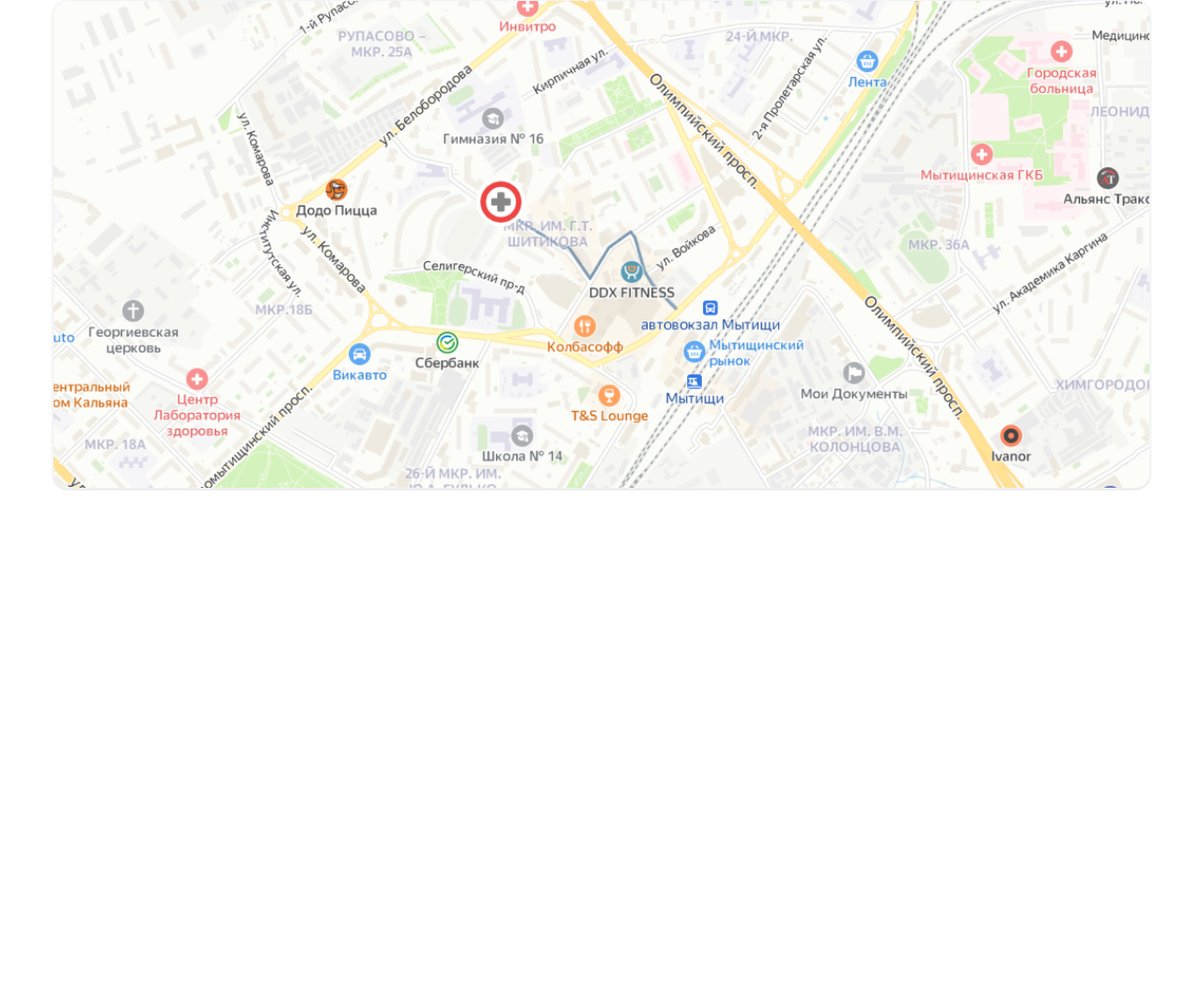
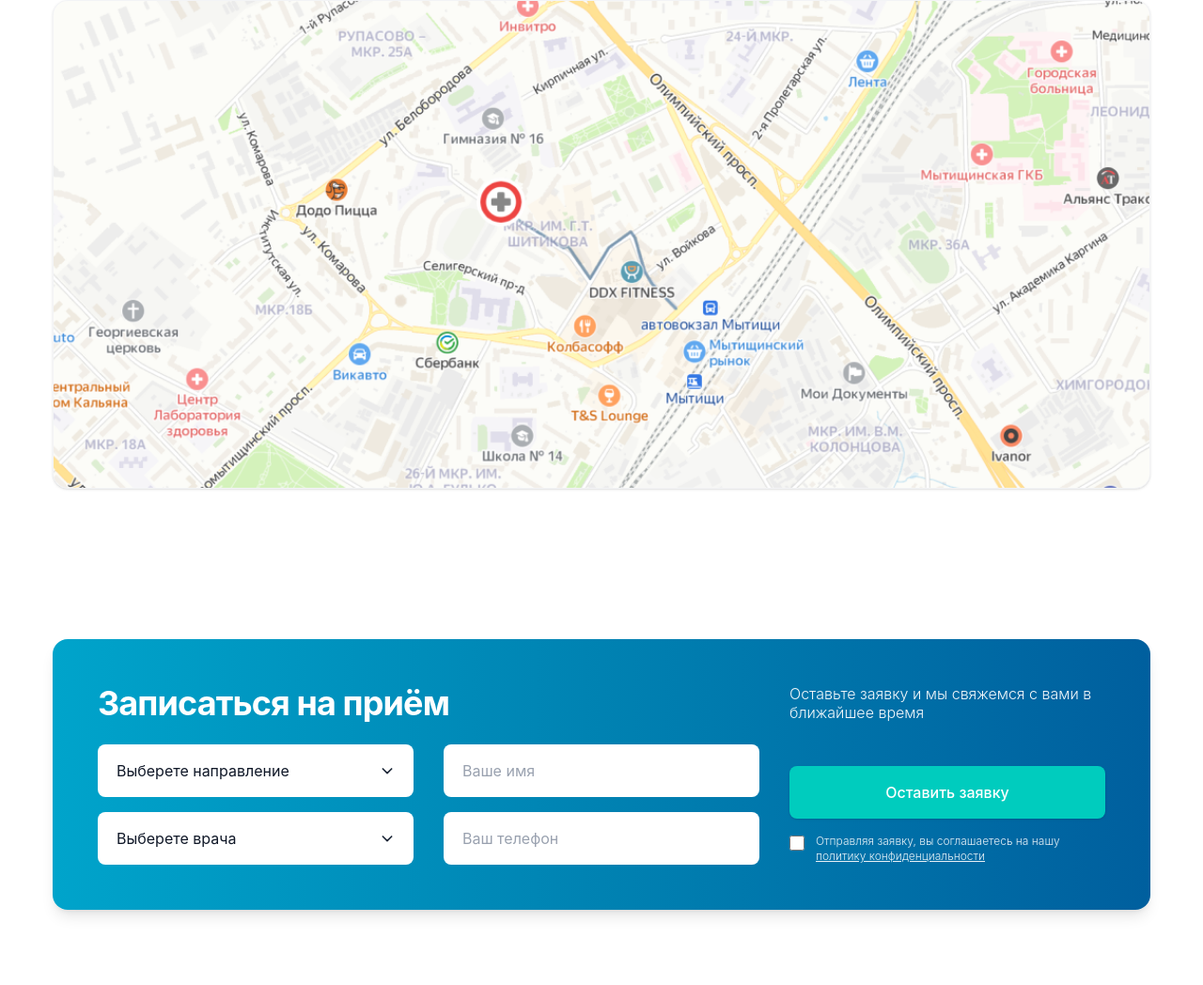
Before and after one commit to ismatovbenya2-droid/exam4, a website: page src/pageamir.html in a window 1280 px wide. Shown: the part 6746-7794 px from the top of the page at 94% size. Before the commit the page ends 7346 px from the top, so only its background shows below. Drawn offline with nearby package versions, Linux system fonts and the light colour scheme; files that its build step writes are made by us from their sources.

Commit message:
add section 11 pageamir

```diff
--- a/src/pageamir.html
+++ b/src/pageamir.html
@@ -878,5 +878,79 @@
 
     </div>
 </section>
+
+<section class="py-12 md:py-20 bg-white">
+    <div class="max-w-[1200px] mx-auto px-4">
+
+        <div class="bg-gradient-to-r from-[#00a4cb] via-[#0082b2] to-[#005f9e] rounded-2xl p-6 sm:p-10 lg:p-12 text-white shadow-lg">
+
+            <div class="grid grid-cols-1 lg:grid-cols-3 gap-y-6 lg:gap-x-8 lg:gap-y-6 items-end">
+
+                <div class="lg:col-span-2">
+                    <h2 class="text-2xl sm:text-3xl md:text-4xl font-bold tracking-tight">
+                        Записаться на приём
+                    </h2>
+                </div>
+
+                <div class="lg:col-span-1">
+                    <p class="text-sm sm:text-base text-white/95 font-light leading-tight max-w-md lg:max-w-none">
+                        Оставьте заявку и мы свяжемся с вами в ближайшее время
+                    </p>
+                </div>
+
+                <div class="flex flex-col gap-4 w-full">
+
+                    <div class="relative w-full">
+                        <select class="w-full h-14 bg-white text-gray-900 px-5 rounded-lg appearance-none font-normal text-sm sm:text-base focus:outline-none focus:ring-2 focus:ring-cyan-300 transition-all cursor-pointer" aria-label="Выберите направление">
+                            <option value="" disabled selected hidden>Выберете направление</option>
+                            <option value="1">Терапия</option>
+                            <option value="2">Неврология</option>
+                            <option value="3">Урология</option>
+                        </select>
+                        <div class="absolute right-5 top-1/2 -translate-y-1/2 pointer-events-none text-gray-800">
+                            <svg class="w-4 h-4" fill="none" stroke="currentColor" viewBox="0 0 24 24">
+                                <path stroke-linecap="round" stroke-linejoin="round" stroke-width="2.5" d="M19 9l-7 7-7-7"></path>
+                            </svg>
+                        </div>
+                    </div>
+
+                    <div class="relative w-full">
+                        <select class="w-full h-14 bg-white text-gray-900 px-5 rounded-lg appearance-none font-normal text-sm sm:text-base focus:outline-none focus:ring-2 focus:ring-cyan-300 transition-all cursor-pointer" aria-label="Выберите врача">
+                            <option value="" disabled selected hidden>Выберете врача</option>
+                            <option value="1">Крятов Андрей Михайлович</option>
+                            <option value="2">Савина Наталья Владимировна</option>
+                            <option value="3">Зотова Гюзяль</option>
+                            <option value="4">Николаева Оксана</option>
+                        </select>
+                        <div class="absolute right-5 top-1/2 -translate-y-1/2 pointer-events-none text-gray-800">
+                            <svg class="w-4 h-4" fill="none" stroke="currentColor" viewBox="0 0 24 24">
+                                <path stroke-linecap="round" stroke-linejoin="round" stroke-width="2.5" d="M19 9l-7 7-7-7"></path>
+                            </svg>
+                        </div>
+                    </div>
+                </div>
+
+                <div class="flex flex-col gap-4 w-full">
+                    <input type="text" placeholder="Ваше имя" class="w-full h-14 bg-white text-gray-900 px-5 rounded-lg font-normal text-sm sm:text-base placeholder-gray-400 focus:outline-none focus:ring-2 focus:ring-cyan-300 transition-all" />
+                    <input type="tel" placeholder="Ваш телефон" class="w-full h-14 bg-white text-gray-900 px-5 rounded-lg font-normal text-sm sm:text-base placeholder-gray-400 focus:outline-none focus:ring-2 focus:ring-cyan-300 transition-all" />
+                </div>
+
+                <div class="flex flex-col gap-4 w-full">
+                    <button type="submit" class="w-full h-14 bg-[#00ccbe] hover:bg-[#00bdae] text-white font-medium text-sm sm:text-base rounded-lg shadow-sm transition-colors duration-200">
+                        Оставить заявку
+                    </button>
+
+                    <label class="flex items-start gap-3 cursor-pointer select-none">
+                        <input type="checkbox" class="w-4 h-4 rounded border-white text-[#00ccbe] focus:ring-0 focus:ring-offset-0 bg-transparent mt-0.5 shrink-0 accent-[#00ccbe]" />
+                        <span class="text-[11px] sm:text-xs text-white/90 font-light leading-snug">
+                            Отправляя заявку, вы соглашаетесь на нашу <a href="#" class="underline hover:text-white transition-colors">политику конфиденциальности</a>
+                        </span>
+                    </label>
+                </div>
+
+            </div>
+        </div>
+    </div>
+</section>
 </body>
 </html>
```
